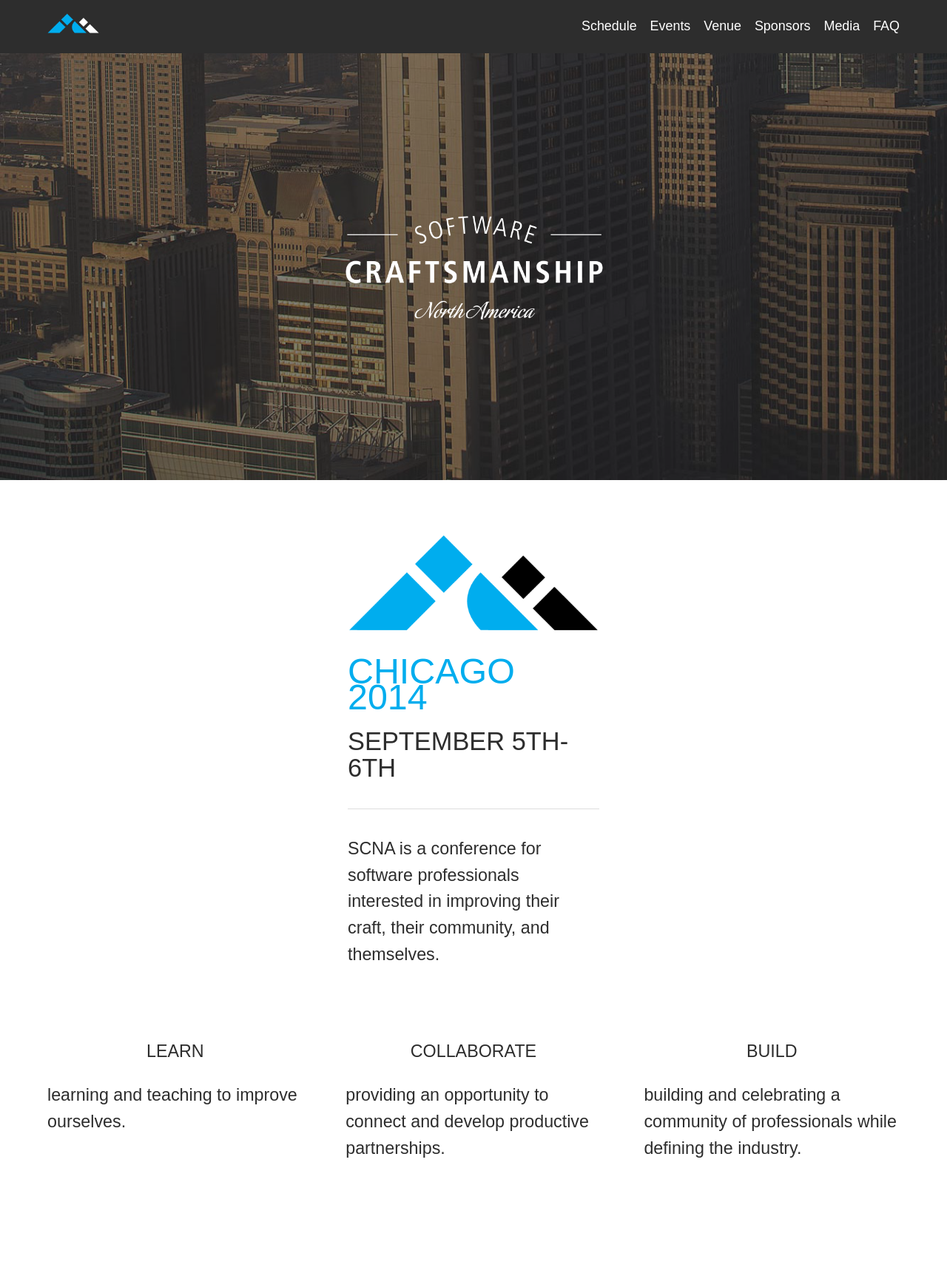
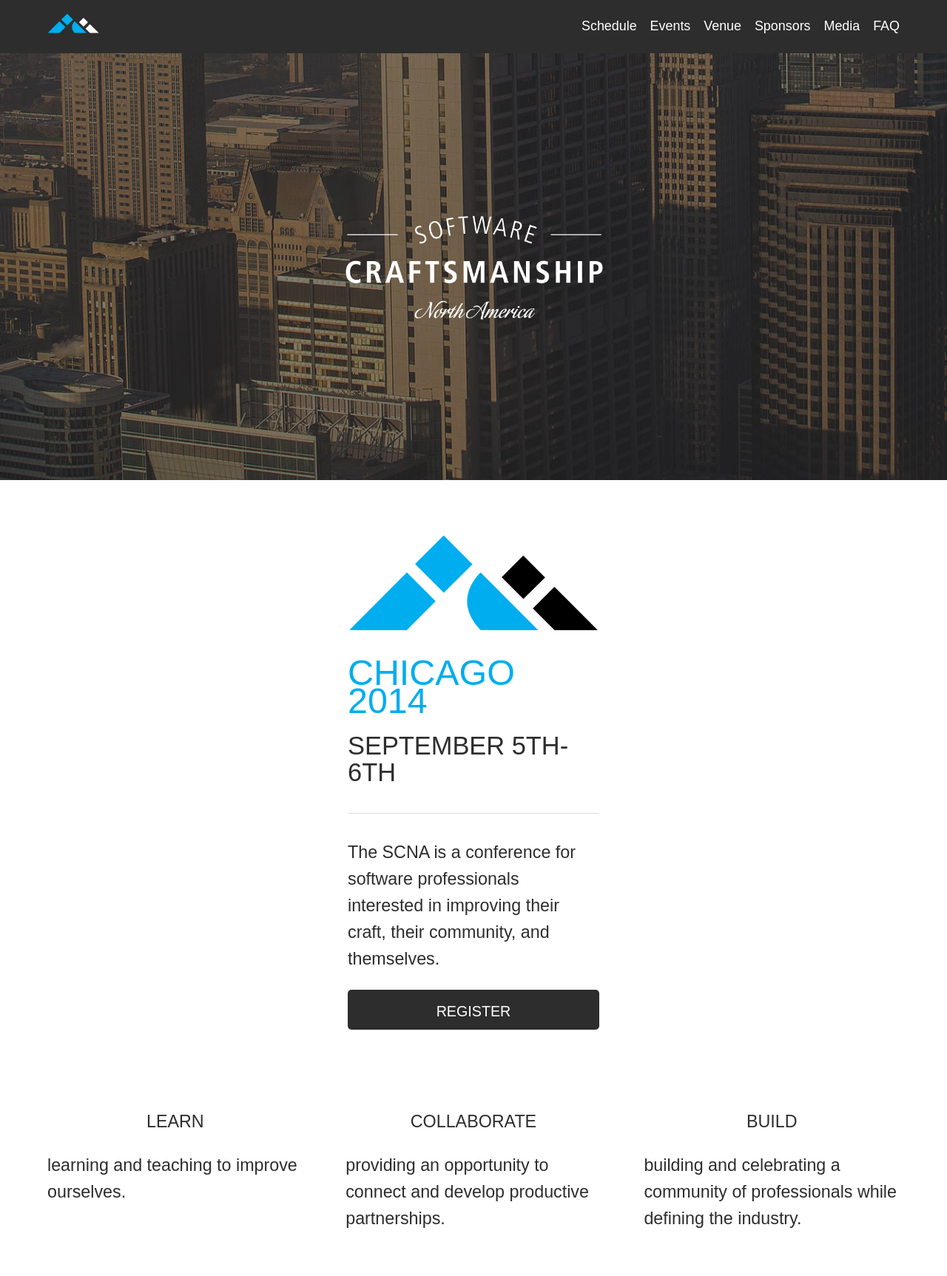
Before and after one commit to CassieShumway/scna, a Jekyll site: the page built from index.html, in a window 1280 px wide. Shown: the whole page at 74% size. Built offline with Jekyll 4.4.1, drawn with Linux system fonts in a browser that asks for light colours; before the commit the page ends 1630 px from its top, so only the background shows below that.

Commit message:
small edit

```diff
--- a/_includes/header.html
+++ b/_includes/header.html
@@ -1,9 +1,9 @@
-<header class="site-header">
-  <section class="navigation">
+<header>
+  <nav class="navigation">
     <div class="nav-wrapper cf">
-      <span class="small-logo"><img src="{{ site.baseurl }}/images/small-white-logo.png"></span>
+      <a href="{{ site.baseurl }}"><span class="small-logo"><img src="{{ site.baseurl }}/images/small-white-logo.png"></span></a>
       <ul>
-        <li>Schedule</li>
+        <a href="{{ site.baseurl }}/schedule"><li>Schedule</li></a>
         <li>Events</li>
         <li>Venue</li>
         <li>Sponsors</li>
@@ -11,5 +11,5 @@
         <li>FAQ</li>
       </ul>
     </div>
-  </section>
+  </nav>
 </header>
--- a/css/main.css
+++ b/css/main.css
@@ -45,6 +45,7 @@
 h1 {
   color: #00ADEE;
   font-size: 2.7em;
+  line-height: 0.8em;
   margin-bottom: .5em;
 }
 
@@ -185,6 +186,30 @@
 
 
 /* =================================
+  BUTTONS
+   ============================== */
+
+.button-register {
+  background: #2D2D2D;
+  border-radius: 5px;
+  -moz-border-radius: 5px;
+  -webkit-border-radius: 5px;
+  height: 3em;
+  margin-bottom: 2em;
+  padding: .5em;
+  width: 100%;
+}
+
+.button-register p {
+  color: #fff;
+  font-size: 1.1em;
+  font-weight: 500;
+  line-height: 0;
+  text-align: center;
+  text-transform: uppercase;
+}
+
+/* =================================
   COLUMNS
    ============================== */
 
--- a/index.html
+++ b/index.html
@@ -14,7 +14,10 @@
     <h1>Chicago 2014</h1>
     <h2>September 5th-6th</h2>
     <hr>
-    <p>SCNA is a conference for software professionals interested in improving their craft, their community, and themselves.</p>
+    <p>The SCNA is a conference for software professionals interested in improving their craft, their community, and themselves.</p>
+    <div class="button-register">
+      <p>register</p>
+    </div>
   </div>
 </section>
 
```
Also changed, not shown: schedule.html (added, +20 -0 lines).
